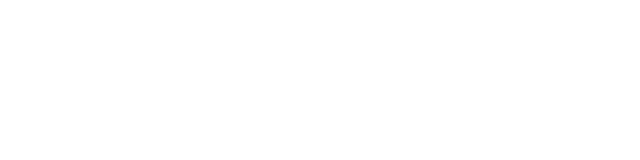
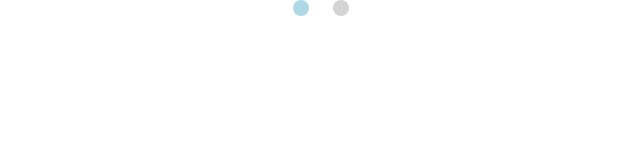
Before and after one commit to MauricioMSoares/adm-ts, a React (Create React App) app in the folder web/: page /cadastro in a window 1280 px wide. Before the commit this address had no page. Shown: the top 160 px of the page, without its empty margins (315-955 px from the left). Built offline with nearby package versions, Linux system fonts and the light colour scheme; the HTML template or start-up script is replaced by a standard one.

Commit message:
feat: added sign up form structure

```diff
--- a/web/src/AppRoutes.tsx
+++ b/web/src/AppRoutes.tsx
@@ -3,6 +3,7 @@ import Dashboard from './pages/Dashboard';
 import PaginaBase from './pages/PaginaBase';
 import PaginaBaseFormulario from './pages/PaginaBaseFormulario';
 import Login from './pages/Login';
+import Cadastro from './pages/Cadastro';
 
 function AppRoutes() {
   return (
@@ -13,6 +14,7 @@ function AppRoutes() {
         </Route>
         <Route path="/" element={<PaginaBaseFormulario />}>
           <Route path="/login" element={<Login />} />
+          <Route path="/cadastro" element={<Cadastro />} />
         </Route>
       </Routes>
     </BrowserRouter>
--- /dev/null
+++ b/web/src/pages/Cadastro/index.tsx
@@ -0,0 +1,37 @@
+import { Step, StepLabel, Stepper } from "@mui/material"
+import { useState } from "react"
+import styled from "styled-components"
+
+interface CustomProps {
+  color: string
+}
+
+const CustomStep = styled.div<CustomProps>`
+  background-color: ${props => props.color};
+  width: 16px;
+  height: 16px;
+  border-radius: 50%;
+`
+
+export default function Cadastro() {
+  const [activeStep, setActiveStep] = useState(0)
+
+  return (
+    <Stepper activeStep={activeStep}>
+      <Step>
+        <StepLabel
+          StepIconComponent={(props) => (
+            <CustomStep color={props.active ? 'lightblue' : 'lightgray'} />
+          )}
+        />
+      </Step>
+      <Step>
+        <StepLabel
+          StepIconComponent={(props) => (
+            <CustomStep color={props.active ? 'lightblue' : 'lightgray'} />
+          )}
+        />
+      </Step>
+    </Stepper>
+  )
+}
```
